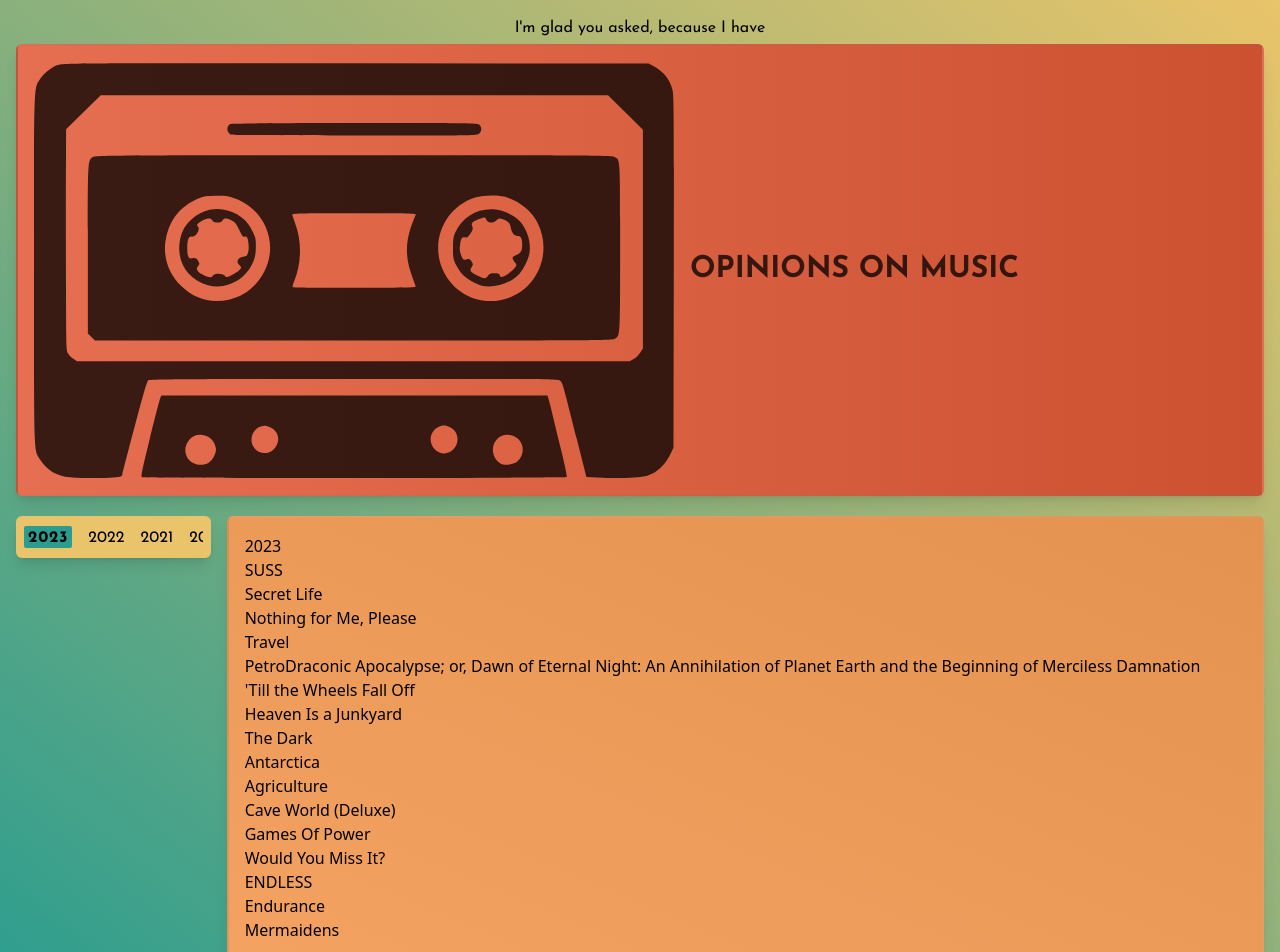
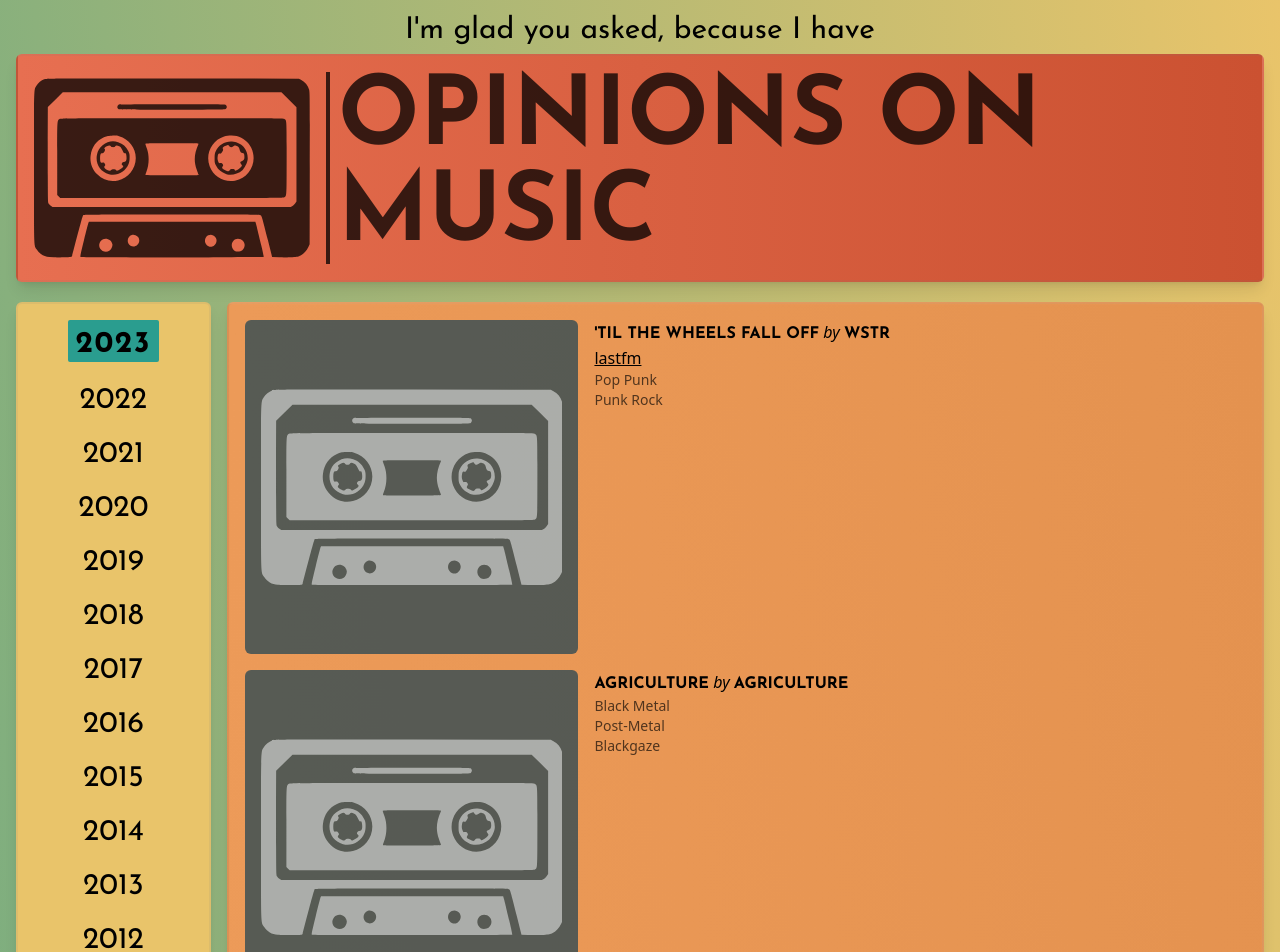
Before and after one commit to gvorbeck/opinions-on-music, a Vue app: page / in a window 1280 px wide. Shown: the top 952 px of the page. Built offline with nearby package versions, Linux system fonts and the light colour scheme.

Commit message:
Update grid layout and styles in App.vue and SidebarMenu.vue

```diff
--- a/src/App.vue
+++ b/src/App.vue
@@ -2,10 +2,10 @@
   <div class="flex flex-col gap-4 mx-4 py-4">
     <div class="hidden-md-and-up"><SiteHeader /></div>
     <div class="grid grid-cols-12 gap-4">
-      <aside class="col-span-full md:col-span-2">
+      <aside class="col-span-full md:col-span-3 lg:col-span-2">
         <SidebarMenu :albums="albums" :activeYear="activeYear" @select-year="selectYear" />
       </aside>
-      <main class="col-span-full md:col-span-10">
+      <main class="col-span-full md:col-span-9 lg:col-span-10">
         <MainContent :title="activeYear.toString()" :albums="activeYearAlbums" />
       </main>
     </div>
--- a/src/components/AlbumItem.vue
+++ b/src/components/AlbumItem.vue
@@ -1,3 +1,60 @@
 <template>
-  <div>album</div>
+  <div class="md:flex gap-4">
+    <div
+      class="aspect-square bg-charcoal bg-opacity-75 flex items-center px-4 rounded-md md:w-1/2 lg:w-1/3"
+    >
+      <IconTape class="w-full h-auto fill-white opacity-50" />
+    </div>
+    <div class="md:flex-1 lg:w-2/3 md:text-left">
+      <p class="[&_span]:font-josefinSans [&_span]:font-bold [&_span]:uppercase">
+        <span>{{ props.album.title }}</span> <em>by</em> <span>{{ props.album.artist }}</span>
+      </p>
+      <ul v-if="isLargeScreen">
+        <li v-for="(value, key) in props.album.links" :key="value">
+          <a :href="value" class="underline" target="_blank">{{ key }}</a>
+        </li>
+      </ul>
+      <ul v-if="isLargeScreen" class="opacity-65 text-sm">
+        <li v-for="genre in props.album.genres" :key="genre">{{ genre }}</li>
+      </ul>
+    </div>
+  </div>
 </template>
+
+<script lang="ts" setup>
+import type { Album } from '@/data/definitions'
+import IconTape from './icons/IconTape.vue'
+import { onMounted, onUnmounted, ref } from 'vue'
+// import { onMounted, watch, ref } from 'vue'
+
+// Data
+const props = defineProps<{ album: Album }>()
+const isLargeScreen = ref(window.innerWidth >= 768)
+const updateScreenSize = () => {
+  isLargeScreen.value = window.innerWidth >= 768
+}
+// placeholder
+// const albumData = ref()
+
+// Watchers
+// Watch for changes in data
+// watch(albumData, () => {
+//   console.log(albumData.value)
+// })
+
+// Lifecycle
+// Dummy JSON API call
+// onMounted(() => {
+//   fetch('https://jsonplaceholder.typicode.com/todos/1')
+//     .then((response) => response.json())
+//     .then((json) => (albumData.value = json))
+// })
+
+onMounted(() => {
+  window.addEventListener('resize', updateScreenSize)
+})
+
+onUnmounted(() => {
+  window.removeEventListener('resize', updateScreenSize)
+})
+</script>
--- a/src/components/MainContent.vue
+++ b/src/components/MainContent.vue
@@ -1,16 +1,24 @@
 <template>
   <section class="bg-sandyBrown bg-gradient-to-bl from-[#e4924f] to-sandyBrown card bevel-border">
-    <header>{{ props.title }}</header>
-    <ul>
-      <li v-for="album in props.albums" :key="album.title">{{ album.title }}</li>
+    <p v-if="sortedAlbums.length === 0">No albums for this year.</p>
+    <ul class="flex flex-col gap-4" v-else>
+      <li v-for="album in sortedAlbums" :key="album.title">
+        <AlbumItem :album="album" />
+      </li>
     </ul>
   </section>
 </template>
 
 <script setup lang="ts">
 import type { Album } from '@/data/definitions'
+import AlbumItem from './AlbumItem.vue'
+import { computed } from 'vue'
 
 // Data
 const props = defineProps<{ title: string; albums: Album[] | undefined }>()
+
+// Computed Properties
+const sortedAlbums = computed(() => {
+  return props.albums ? [...props.albums].sort((a, b) => a.title.localeCompare(b.title)) : []
+})
 </script>
-background-color: #f4a261; background-image: linear-gradient(90deg, #f4a261 37%, #e4924f 100%);
--- a/src/components/SidebarMenu.vue
+++ b/src/components/SidebarMenu.vue
@@ -1,14 +1,14 @@
 <template>
-  <aside class="bg-safron rounded-md px-2 shadow-lg">
-    <ul class="flex gap-4 overflow-scroll py-2 no-scrollbar">
+  <aside class="bg-safron card bevel-border">
+    <ul class="flex md:flex-col gap-4 md:gap-6 overflow-scroll no-scrollbar">
       <li v-for="year in props.albums" :key="year.year">
         <button
           :class="
             year.year === activeYear
-              ? 'font-bold bg-persianGreen text-base/[1] pt-1 pb-0.5 px-1 rounded-sm tracking-wider'
+              ? 'font-bold bg-persianGreen text-base/[1] pt-1 md:pt-2.5 pb-0.5 px-1 md:px-2 rounded-sm tracking-wider'
               : ''
           "
-          class="font-josefinSans"
+          class="font-josefinSans md:text-5xl/[1] lg:text-3xl/[1] mx-auto block"
           @click="setActiveYear(year.year)"
         >
           {{ year.year }}
--- a/src/components/SiteHeader.vue
+++ b/src/components/SiteHeader.vue
@@ -1,12 +1,18 @@
 <template>
   <header>
     <div class="font-josefinSans">
-      <span class="block text-center text-sm/1">I'm glad you asked, because I have</span>
+      <span class="block text-center text-sm/[1] md:text-3xl/[1] md:mb-2"
+        >I'm glad you asked, because I have</span
+      >
       <div
         class="flex items-center gap-4 my-1 bg-burntSienna bg-gradient-to-l from-[#cb5131] to-burntSienna card bevel-border no-scrollbar"
       >
-        <IconTape class="w-[50vw] h-fit fill-black opacity-75" />
-        <h1 class="text-3xl font-bold opacity-75 uppercase">Opinions on Music</h1>
+        <IconTape class="w-[50vw] md:w-[25vw] h-fit fill-black opacity-75" />
+        <h1
+          class="text-3xl md:text-6xl lg:text-8xl font-bold opacity-75 uppercase border-l-4 border-solid border-current pl-2"
+        >
+          Opinions on Music
+        </h1>
       </div>
     </div>
   </header>
--- a/src/data/albums.json
+++ b/src/data/albums.json
@@ -33,14 +33,17 @@
       {
         "title": "PetroDraconic Apocalypse; or, Dawn of Eternal Night: An Annihilation of Planet Earth and the Beginning of Merciless Damnation",
         "artist": "King Gizzard & The Lizard Wizard",
+        "genres": ["Thash Metal", "Progressive Metal", "Psychedelic Rock"],
         "links": {},
         "favoriteTrack": "Supercell"
       },
       {
-        "title": "'Till the Wheels Fall Off",
+        "title": "'Til the Wheels Fall Off",
         "artist": "WSTR",
         "genres": ["Pop Punk", "Punk Rock"],
-        "links": {},
+        "links": {
+          "lastfm": "https://www.last.fm/music/WSTR/%27Til+the+Wheels+Fall+Off"
+        },
         "favoriteTrack": "JOBBO"
       },
       {
@@ -93,11 +96,11 @@
         "favoriteTrack": "-"
       },
       {
-        "title": "ENDLESS",
-        "artist": "Clowns",
-        "genres": ["Punk Rock", "Hardcore Punk"],
+        "title": "Fantasy",
+        "artist": "M83",
+        "genres": ["Synth-Pop", "Dream Pop", "Electronic"],
         "links": {},
-        "favoriteTrack": "-"
+        "favoriteTrack": "Us And The Rest"
       },
       {
         "title": "Endurance",
@@ -112,6 +115,69 @@
         "genres": ["Alternative", "Indie Rock", "Post-Punk"],
         "links": {},
         "favoriteTrack": "-"
+      },
+      {
+        "title": "Spiritual Cramp",
+        "artist": "Spiritual Cramp",
+        "genres": ["Post-Punk", "Punk Rock"],
+        "links": {},
+        "favoriteTrack": "-"
+      },
+      {
+        "title": "Mount Cope",
+        "artist": "Stoop Kid",
+        "genres": ["Alternative", "Dream Pop", "Indie Rock"],
+        "links": {},
+        "favoriteTrack": "This Is It, Right?"
+      },
+      {
+        "title": "Long Gradus",
+        "artist": "Sarah Davachi & Quatuor Bozzini",
+        "genres": ["Ambient", "Classical", "Drone"],
+        "links": {},
+        "favoriteTrack": "-"
+      },
+      {
+        "title": "Never Going Under",
+        "artist": "Circa Waves",
+        "genres": ["Indie Rock", "Pop Rock", "Alternative"],
+        "links": {},
+        "favoriteTrack": "-"
+      },
+      {
+        "title": "CUATRO",
+        "artist": "Husbands",
+        "genres": ["Indie Pop", "Surf Rock"],
+        "links": {},
+        "favoriteTrack": "Face Molt"
+      },
+      {
+        "title": "Remote Echoes",
+        "artist": "Duster",
+        "genres": ["Slowcore", "Indie Rock", "Lo-Fi"],
+        "links": {},
+        "favoriteTrack": "I Know I Wont"
+      },
+      {
+        "title": "No Joy",
+        "artist": "Spanish Love Songs",
+        "genres": ["Pop Punk", "Emo"],
+        "links": {},
+        "favoriteTrack": "-"
+      },
+      {
+        "title": "Hardly the Same Snake",
+        "artist": "Skinny Pelembe",
+        "genres": ["Psychedelic", "Soul", "Jazz", "Hip Hop", "Experimental"],
+        "links": {},
+        "favoriteTrack": "-"
+      },
+      {
+        "title": "Golden State",
+        "artist": "Logan Ledger",
+        "genres": ["Country"],
+        "links": {},
+        "favoriteTrack": "There Goes My Mind"
       }
     ]
   },
```
